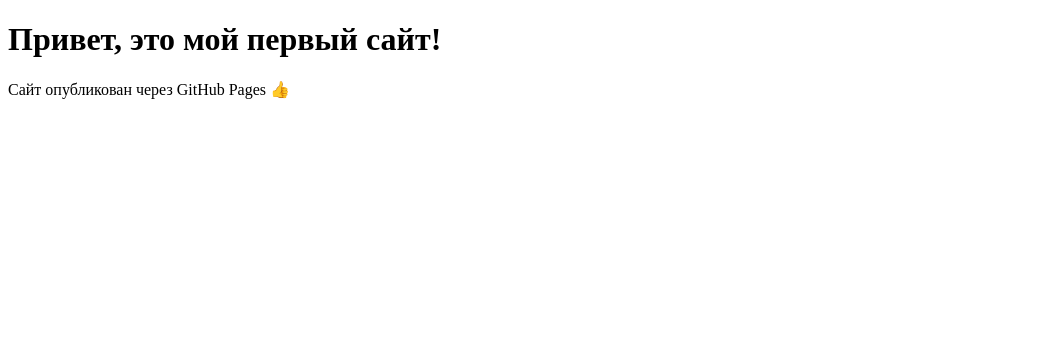
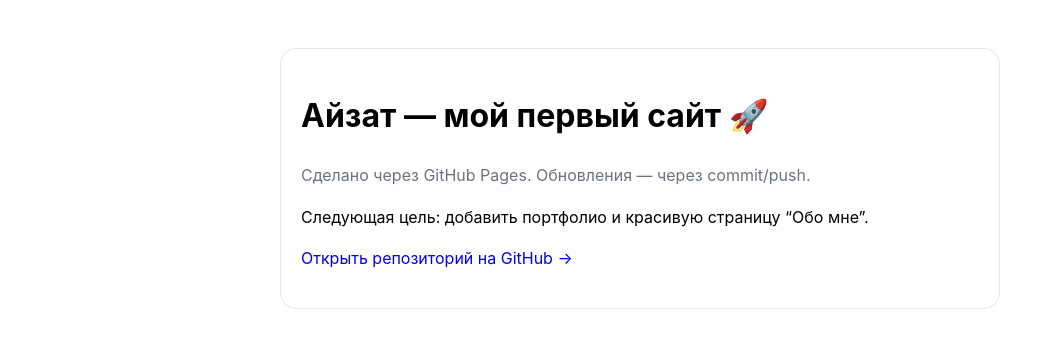
Before and after one commit to najzatali/my-first-site, a plain HTML site: page index.html in a window 1280 px wide. Shown: the whole page, without its empty margins (0-1055 px from the left). Drawn offline with Linux system fonts and the light colour scheme.

Commit message:
Update index.html

```diff
--- a/index.html
+++ b/index.html
@@ -1,11 +1,22 @@
 <!DOCTYPE html>
 <html lang="ru">
 <head>
-  <meta charset="UTF-8">
+  <meta charset="UTF-8" />
+  <meta name="viewport" content="width=device-width, initial-scale=1" />
   <title>Мой первый сайт</title>
+  <style>
+    body { font-family: -apple-system, system-ui, Arial; max-width: 720px; margin: 48px auto; padding: 0 16px; line-height: 1.6; }
+    .card { border: 1px solid #e5e7eb; border-radius: 16px; padding: 20px; }
+    .muted { color: #6b7280; }
+    a { text-decoration: none; }
+  </style>
 </head>
 <body>
-  <h1>Привет, это мой первый сайт!</h1>
-  <p>Сайт опубликован через GitHub Pages 👍</p>
+  <div class="card">
+    <h1>Айзат — мой первый сайт 🚀</h1>
+    <p class="muted">Сделано через GitHub Pages. Обновления — через commit/push.</p>
+    <p>Следующая цель: добавить портфолио и красивую страницу “Обо мне”.</p>
+    <p><a href="https://github.com/najzatali/my-first-site">Открыть репозиторий на GitHub →</a></p>
+  </div>
 </body>
 </html>
```
